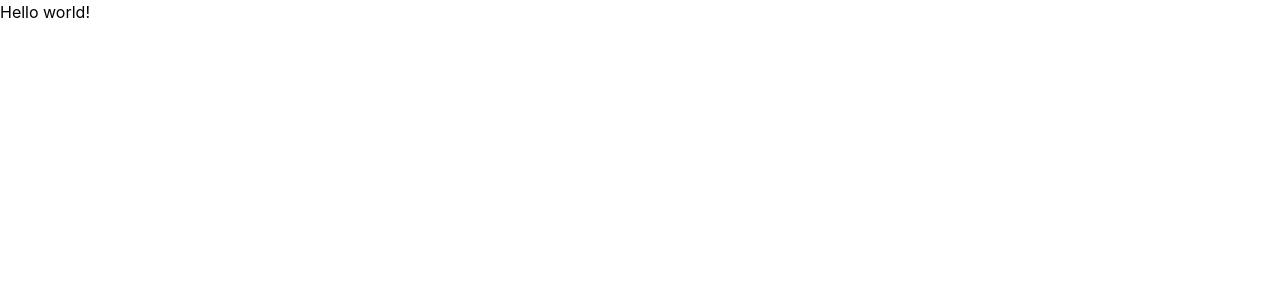
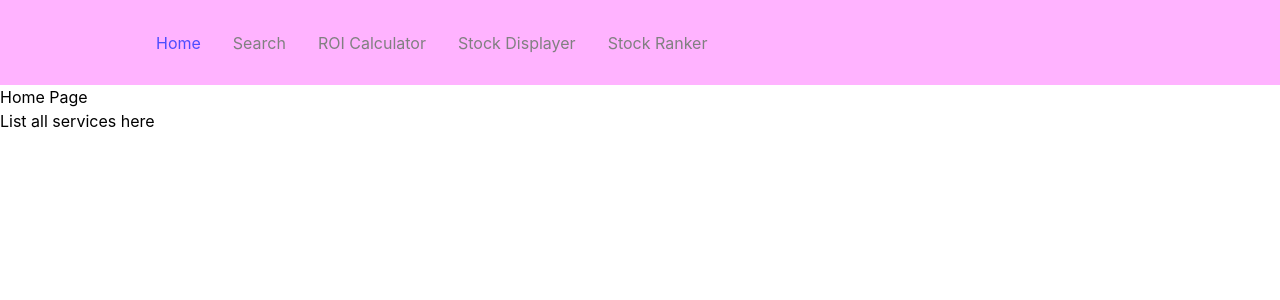
Before and after one commit to kevinli8221/SAO_frontend, a React (Create React App) app in the folder soa-front-end/: page / in a window 1280 px wide. Shown: the top 300 px of the page. Built offline with nearby package versions, Linux system fonts and the light colour scheme.

Commit message:
added pages

```diff
--- a/soa-front-end/package.json
+++ b/soa-front-end/package.json
@@ -12,7 +12,10 @@
     "@testing-library/user-event": "^13.5.0",
     "react": "^18.2.0",
     "react-dom": "^18.2.0",
+    "react-icons": "^4.12.0",
+    "react-router-dom": "^6.20.0",
     "react-scripts": "5.0.1",
+    "styled-components": "^6.1.1",
     "web-vitals": "^2.1.4"
   },
   "scripts": {
--- a/soa-front-end/src/App.js
+++ b/soa-front-end/src/App.js
@@ -1,11 +1,31 @@
 import logo from './logo.svg';
 import './App.css';
+import React from "react";
+import Navbar from "./components/Navbar";
+import {
+    BrowserRouter as Router,
+    Routes,
+    Route,
+} from "react-router-dom";
+import Home from "./pages";
+import Search from "./pages/search";
+import RoiCalculator from "./pages/roiCalculator";
+import StockDisplayer from "./pages/stockDisplayer";
+import StockRanker from "./pages/stockRanker";
+
 
 function App() {
   return (
-    <h1>
-    Hello world!
-  </h1>
+    <Router>
+            <Navbar />
+            <Routes>
+                <Route exact path="/" element={<Home />} />
+                <Route path="/search" element={<Search />} />
+                <Route path="/roiCalculator" element={<RoiCalculator />} />
+                <Route path="/stockDisplayer" element={<StockDisplayer />} />
+                <Route path="/stockRanker" element={<StockRanker />} />
+            </Routes>
+        </Router>
   );
 }
 
--- /dev/null
+++ b/soa-front-end/src/components/Navbar/NavbarElements.js
@@ -0,0 +1,53 @@
+import { FaBars } from "react-icons/fa";
+import { NavLink as Link } from "react-router-dom";
+import styled from "styled-components";
+
+export const Nav = styled.nav`
+	background: #ffb3ff;
+	height: 85px;
+	display: flex;
+	justify-content: space-between;
+	padding: 0.2rem calc((100vw - 1000px) / 2);
+	z-index: 12;
+`;
+
+export const NavLink = styled(Link)`
+	color: #808080;
+	display: flex;
+	align-items: center;
+	text-decoration: none;
+	padding: 0 1rem;
+	height: 100%;
+	cursor: pointer;
+	&.active {
+		color: #4d4dff;
+	}
+`;
+
+export const Bars = styled(FaBars)`
+	display: none;
+	color: #808080;
+	@media screen and (max-width: 768px) {
+		display: block;
+		position: absolute;
+		top: 0;
+		right: 0;
+		transform: translate(-100%, 75%);
+		font-size: 1.8rem;
+		cursor: pointer;
+	}
+`;
+
+export const NavMenu = styled.div`
+	display: flex;
+	align-items: center;
+	margin-right: -24px;
+	/* Second Nav */
+	/* margin-right: 24px; */
+	/* Third Nav */
+	/* width: 100vw;
+white-space: nowrap; */
+	@media screen and (max-width: 768px) {
+		display: none;
+	}
+`;
--- /dev/null
+++ b/soa-front-end/src/components/Navbar/index.js
@@ -0,0 +1,30 @@
+import React from "react";
+import { Nav, NavLink, NavMenu } from "./NavbarElements";
+
+const Navbar = () => {
+    return (
+        <>
+            <Nav>
+                <NavMenu>
+                    <NavLink to="/" activeStyle>
+                        Home
+                    </NavLink>
+                    <NavLink to="/search" activeStyle>
+                        Search
+                    </NavLink>
+                    <NavLink to="/roiCalculator" activeStyle>
+                        ROI Calculator
+                    </NavLink>
+                    <NavLink to="/stockDisplayer" activeStyle>
+                        Stock Displayer
+                    </NavLink>
+                    <NavLink to="/stockRanker" activeStyle>
+                        Stock Ranker
+                    </NavLink>
+                </NavMenu>
+            </Nav>
+        </>
+    );
+};
+
+export default Navbar;
--- /dev/null
+++ b/soa-front-end/src/pages/index.js
@@ -0,0 +1,14 @@
+import React from "react";
+
+const Home = () => {
+    return (
+        <div>
+            <h1>
+                Home Page
+            </h1>
+            <h1>List all services here</h1>
+        </div>
+    );
+};
+
+export default Home;
--- /dev/null
+++ b/soa-front-end/src/pages/roiCalculator.js
@@ -0,0 +1,13 @@
+import React from "react";
+
+const roiCalculator = () => {
+    return (
+        <div>
+            <h1>
+                Roi Calculator Page
+            </h1>
+        </div>
+    );
+};
+
+export default roiCalculator;
--- /dev/null
+++ b/soa-front-end/src/pages/search.js
@@ -0,0 +1,13 @@
+import React from "react";
+
+const Search = () => {
+    return (
+        <div>
+            <h1>
+                Search page
+            </h1>
+        </div>
+    );
+};
+
+export default Search;
--- /dev/null
+++ b/soa-front-end/src/pages/stockDisplayer.js
@@ -0,0 +1,13 @@
+import React from "react";
+
+const stockDisplayer = () => {
+	return (
+		<div>
+			<h1>
+				Stock Displayer Page
+			</h1>
+		</div>
+	);
+};
+
+export default stockDisplayer;
--- /dev/null
+++ b/soa-front-end/src/pages/stockRanker.js
@@ -0,0 +1,15 @@
+// Filename - pages/about.js
+
+import React from "react";
+
+const stockRanker = () => {
+	return (
+		<div>
+			<h1>
+				Stock Ranker Page
+			</h1>
+		</div>
+	);
+};
+
+export default stockRanker;
```
Also changed, not shown: 1 other file (tests, documents, lock files or other folders).
